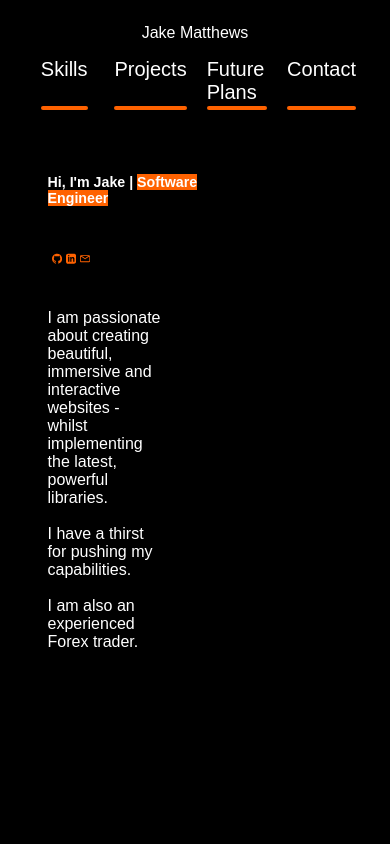
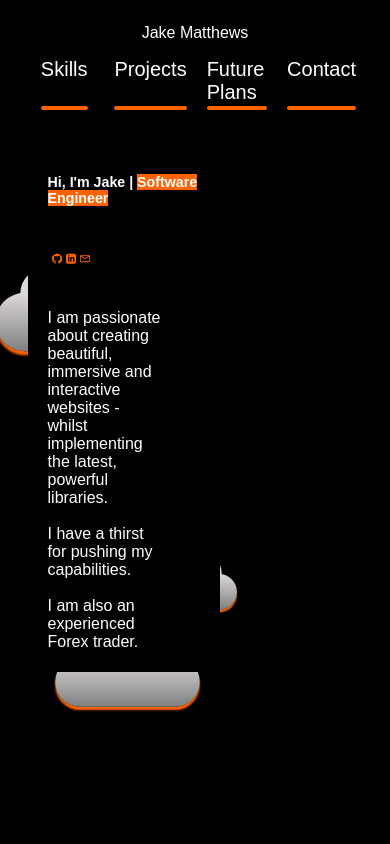
Before and after one commit to Jakes-Git-Hub/Professional-Portfolio, a React (Create React App) app: page / in a window 390 px wide. Shown: the top 844 px of the page. Built offline with nearby package versions, Linux system fonts and the light colour scheme.

Commit message:
Added Responsivity to Clouds

```diff
--- a/public/styles.css
+++ b/public/styles.css
@@ -226,7 +226,7 @@ header ul li:hover {
 
 @-webkit-keyframes animateCloud {
     0% {
-        margin-left: -1000px;
+        margin-left: -52.08vw;
     }
     100% {
         margin-left: 100%;
@@ -235,7 +235,7 @@ header ul li:hover {
 
 @-moz-keyframes animateCloud {
     0% {
-        margin-left: -1000px;
+        margin-left: -52.08vw;
     }
     100% {
         margin-left: 100%;
@@ -244,7 +244,7 @@ header ul li:hover {
 
 @keyframes animateCloud {
     0% {
-        margin-left: -1000px;
+        margin-left: -52.08vw;
     }
     100% {
         margin-left: 100%;
@@ -318,6 +318,35 @@ header ul li:hover {
     height: 120px;
     position: relative;
     width: 350px;
+}
+
+@media (max-width: 1027px) {
+    .cloud {
+        -webkit-border-radius: 75px !important;
+        -moz-border-radius: 75px !important;
+        border-radius: 75px !important;
+        -webkit-box-shadow: 0 6px 3.5px rgb(255, 98, 0) !important;
+        -moz-box-shadow: 0 6px 3.5px rgb(255, 98, 0) !important;
+        box-shadow: 0 6px 3.5px rgb(255, 98, 0) !important;
+        height: 90px !important;
+        width: 262.5px !important;
+    }
+    .cloud:before {
+        -webkit-border-radius: 150px !important;
+        -moz-border-radius: 150px !important;
+        border-radius: 150px !important;
+        width: 135px !important;
+        height: 135px !important;
+        right: 37.5px !important;
+        top: -67.5px !important;
+    }
+    .cloud:after {
+        border-radius: 75px !important;
+        height: 75px !important;
+        left: 37.5px !important;
+        top: -37.5px !important;
+        width: 75px !important;
+    }
 }
 
 .cloud:after, .cloud:before {
--- a/src/components/GMailMoreComponent.js
+++ b/src/components/GMailMoreComponent.js
@@ -14,7 +14,7 @@ export const GMailMoreComponent = ({
     videoRef7,
     videoRef8,
     muiRef,
-    playNextMuiVideo,
+    cycleMuiVideo,
     muiSources,
     currentMuiIndex,
 }) => {
@@ -281,11 +281,32 @@ export const GMailMoreComponent = ({
             <div class='content-container-padding black-background-highlights'>
                 <div class='highlight-container white-background'>
                     <div class='highlight-half-1'>
-                        <h3 className='orange'>Jest & React Testing Library</h3>
+                        <h3 className='orange'>MUI</h3>
                         <p class='p-showcase'>
-                            To ensure my code is robust and reliable I have used Jest and React Testing Library to test anything that handles logic i.e all my container files utility files and hooks etc. This ensures everything is working as expected and ensures a smooth UX with no bugs.
+                            For this project I leveraged Material UI. This allowed me to create professional polished elements with good efficiency.
+                        </p>
+                        <p class='p-showcase'>
+                            I created and added custom styles to get the appearance I wanted, instead of the default versions. I also had to pair the  MUI Modals with React Spring to get the animation onClose and onOpen that looked good.
                         </p>
                     </div>
+                    <div class='highlight-half-2'>
+                        <video
+                            ref={muiRef}
+                            class='show-case-video'
+                            controls
+                            muted
+                            onEnded={cycleMuiVideo}
+                            onLoadedData={() => muiRef.current.play()}
+                        >
+                            <source src={muiSources[currentMuiIndex]} type="video/mp4">
+                            </source>
+                        </video>
+                    </div>
+                </div>
+            </div>
+
+            <div class='content-container-padding black-background-highlights'>
+                <div class='highlight-container white-background'>
                     <div class='highlight-half-2'>
                         <video
                             ref={videoRef8}
@@ -298,30 +319,10 @@ export const GMailMoreComponent = ({
                             </source>
                         </video>
                     </div>
-                </div>
-            </div>
-
-            <div class='content-container-padding black-background-highlights'>
-                <div class='highlight-container white-background'>
-                    <div class='highlight-half-2'>
-                        <video
-                            ref={muiRef}
-                            class='show-case-video'
-                            controls
-                            muted
-                            onEnded={playNextMuiVideo}
-                        >
-                            <source src={muiSources[currentMuiIndex]} type="video/mp4">
-                            </source>
-                        </video>
-                    </div>
                     <div class='highlight-half-1'>
-                        <h3 className='orange'>MUI</h3>
+                        <h3 className='orange'>Jest & React Testing Library</h3>
                         <p class='p-showcase'>
-                            For this project I leveraged Material UI. This allowed me to create professional polished elements with good efficiency.
-                        </p>
-                        <p class='p-showcase'>
-                            I created and added custom styles to get the appearance I wanted, instead of the default versions. I also had to pair the  MUI Modals with React Spring to get the animation onClose and onOpen that looked good.
+                            To ensure my code is robust and reliable I have used Jest and React Testing Library to test anything that handles logic i.e all my container files utility files and hooks etc. This ensures everything is working as expected and ensures a smooth UX with no bugs.
                         </p>
                     </div>
                 </div>
--- a/src/containers/GMailMoreContainer.js
+++ b/src/containers/GMailMoreContainer.js
@@ -3,6 +3,8 @@ import { useNavigate } from "react-router-dom";
 import { GMailMoreComponent } from "../components/GMailMoreComponent";
 
 export const GMailMoreContainer = () => {
+
+    const [currentMuiIndex, setCurrentMuiIndex] = useState(0);
 
     const navigate = useNavigate();
 
@@ -80,7 +82,7 @@ useEffect(() => {
             });
         },
         {
-            threshold: 0.5,
+            threshold: 1,
         }
     );
 
@@ -118,19 +120,19 @@ useEffect(() => {
         './videos/mui/MUI Custom Buttons 2.mp4',
     ];
 
-    const [currentMuiIndex, setCurrentMuiIndex] = useState(0);
-
     // Function to play the next video
-    const playNextMuiVideo = () => {
+    const cycleMuiVideo = () => {
         const nextVideoIndex = (currentMuiIndex + 1) % muiSources.length;
         setCurrentMuiIndex(nextVideoIndex);
+        if (currentMuiIndex === 3) {
+            setCurrentMuiIndex(0);
+        }
     };
 
     // Effect to update the video source and play the video
     useEffect(() => {
         if (muiRef.current) {
             muiRef.current.load(); // Load the new video source
-            muiRef.current.play(); // Play the video
         }
     }, [currentMuiIndex]); // This effect runs when currentVideoIndex changes
 
@@ -148,7 +150,7 @@ useEffect(() => {
                 videoRef7={videoRef7}
                 videoRef8={videoRef8}
                 muiRef={muiRef}
-                playNextMuiVideo={playNextMuiVideo}
+                cycleMuiVideo={cycleMuiVideo}
                 muiSources={muiSources}
                 currentMuiIndex={currentMuiIndex}
             />
```
